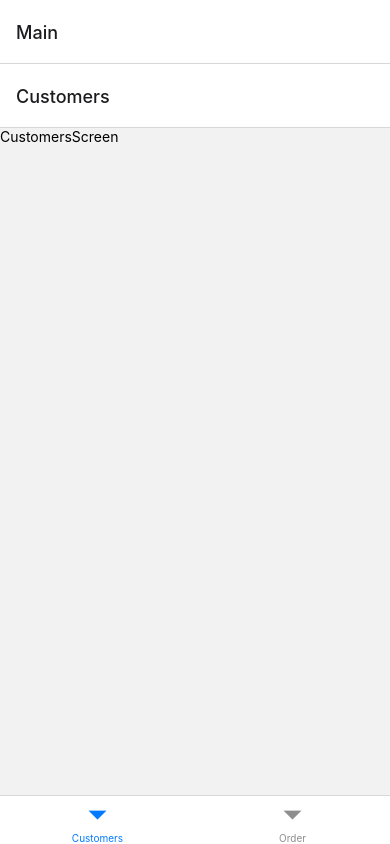
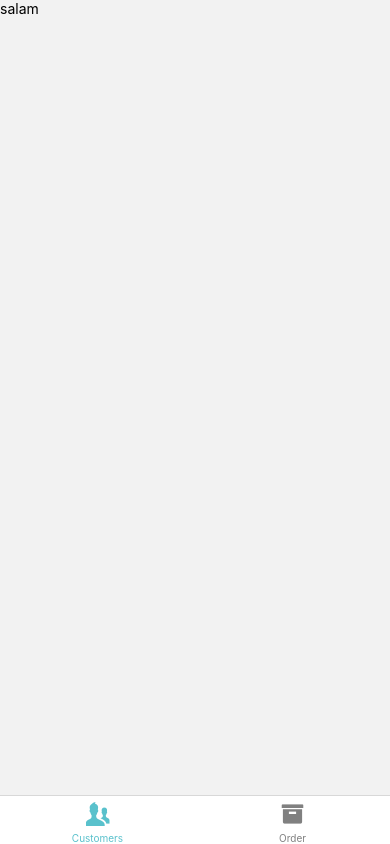
Before and after one commit to sadegh1379/easy-post, a React Native app: screen /Main in a window 390 px wide. Built offline with nearby package versions, Linux system fonts and the light colour scheme.

Commit message:
create types

```diff
--- a/App.tsx
+++ b/App.tsx
@@ -1,6 +1,5 @@
 import { NavigationContainer } from '@react-navigation/native';
 import RootNavigator from './navigator/RootNavigator';
-import CustomersScreen from './screens/CustomersScreen';
 
 export default function App() {
   return (
--- a/navigator/TabNavigator.tsx
+++ b/navigator/TabNavigator.tsx
@@ -1,17 +1,53 @@
-import React from 'react'
+import React, { useLayoutEffect } from 'react'
 import { createBottomTabNavigator } from '@react-navigation/bottom-tabs';
 import CustomersScreen from '../screens/CustomersScreen';
 import OrderScreen from '../screens/OrderScreen';
+import { useNavigation } from '@react-navigation/native';
+import { Icon } from '@rneui/themed';
 
-const Tab = createBottomTabNavigator();
+export type tabStackParamsList = {
+     Customers: undefined;
+     Order: undefined;
+}
+const Tab = createBottomTabNavigator<tabStackParamsList>();
 
 const TabNavigator = () => {
-  return (
-     <Tab.Navigator>
-          <Tab.Screen name="Customers" component={CustomersScreen}/>
-          <Tab.Screen name="Order" component={OrderScreen}/>
-     </Tab.Navigator>
-  )
+     const navigation = useNavigation()
+     useLayoutEffect(() => {
+          navigation.setOptions({
+               headerShown: false,
+          })
+     }, [])
+     return (
+          <Tab.Navigator
+               screenOptions={({ route }) => ({
+                    tabBarActiveTintColor: "#59C1CC",
+                    tabBarInactiveTintColor: "gray",
+                    tabBarIcon: ({ focused, size, color }) => {
+                         if(route.name === 'Customers') {
+                              return(
+                                   <Icon
+                                        name="users"
+                                        type="entypo"
+                                        color={focused ? '#59C1CC' : 'gray'}
+                                   />
+                              )
+                         } else if (route.name === 'Order') {
+                              return (
+                                   <Icon
+                                        name="box"
+                                        type="entypo"
+                                        color={focused ? '#59C1CC' : 'gray'}
+                                   />
+                              )
+                         }
+                    }
+               })}
+          >
+               <Tab.Screen name="Customers" component={CustomersScreen} />
+               <Tab.Screen name="Order" component={OrderScreen} />
+          </Tab.Navigator>
+     )
 }
 
 export default TabNavigator
--- a/screens/CustomersScreen.tsx
+++ b/screens/CustomersScreen.tsx
@@ -1,12 +1,30 @@
-import { View, Text } from 'react-native'
-import React from 'react'
-import { SafeAreaView } from 'react-native-safe-area-context'
+import React, { useLayoutEffect } from 'react'
+import { CompositeNavigationProp, useNavigation } from '@react-navigation/native'
+import { ScrollView, Text, View } from 'react-native';
+import { BottomTabNavigationProp } from '@react-navigation/bottom-tabs';
+import { tabStackParamsList } from '../navigator/TabNavigator';
+import { RootStackParamsList } from '../navigator/RootNavigator';
+import { NativeStackNavigationProp } from '@react-navigation/native-stack';
+
+export type CustomerScreenNavigationProp = CompositeNavigationProp<
+  BottomTabNavigationProp<tabStackParamsList, 'Customers'>,
+  NativeStackNavigationProp<RootStackParamsList>
+  >;
 
 const CustomersScreen = () => {
+  const navigation = useNavigation<CustomerScreenNavigationProp>()
+
+  useLayoutEffect(() => {
+     navigation.setOptions({
+          headerShown: false,
+     })
+  }, [])
   return (
-    <SafeAreaView>
-      <Text>CustomersScreen</Text>
-    </SafeAreaView>
+    <ScrollView>
+     <View>
+          <Text>salam</Text>
+     </View>
+    </ScrollView>
   )
 }
 
```
Also changed, not shown: package.json (+7 -1 lines), 1 other file (tests, documents, lock files or other folders).
